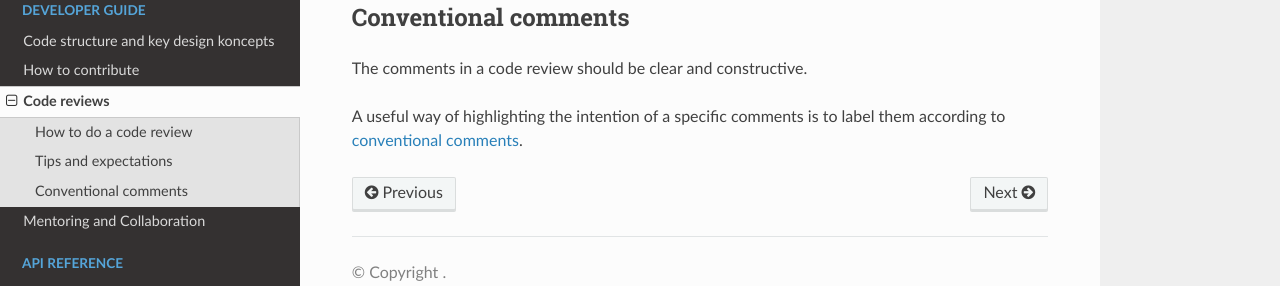
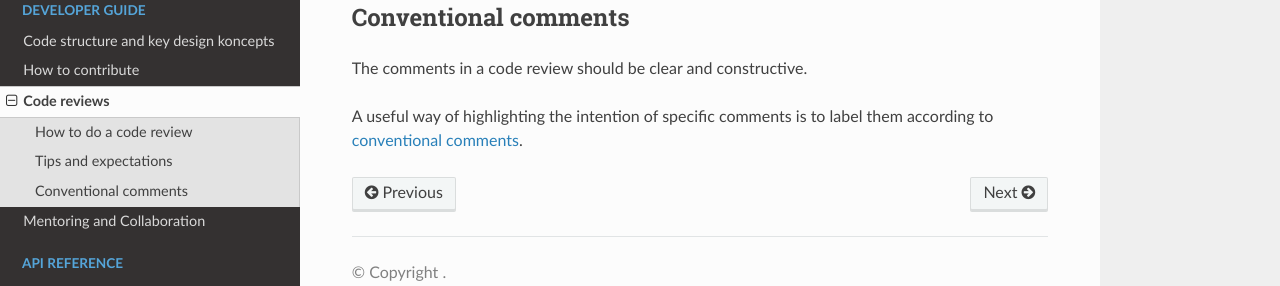
Before and after one commit to tobac-project/tobac, a Sphinx documentation site: the page built from doc/code_reviews.rst, in a window 1280 px wide and 926 px high. Shown: the part 584-870 px from the top of the window. Built offline with Sphinx 7.4.7 and the Read the Docs theme 2.0.0, drawn with Linux system fonts in a browser that asks for light colours; formulas are drawn with MathJax 3.

Commit message:
fix: small grammar mistake

```diff
--- a/doc/code_reviews.rst
+++ b/doc/code_reviews.rst
@@ -32,4 +32,4 @@ Conventional comments
 
 The comments in a code review should be clear and constructive.
 
-A useful way of highlighting the intention of a specific comments is to label them according to `conventional comments <https://conventionalcomments.org/>`_.
+A useful way of highlighting the intention of specific comments is to label them according to `conventional comments <https://conventionalcomments.org/>`_.
```
